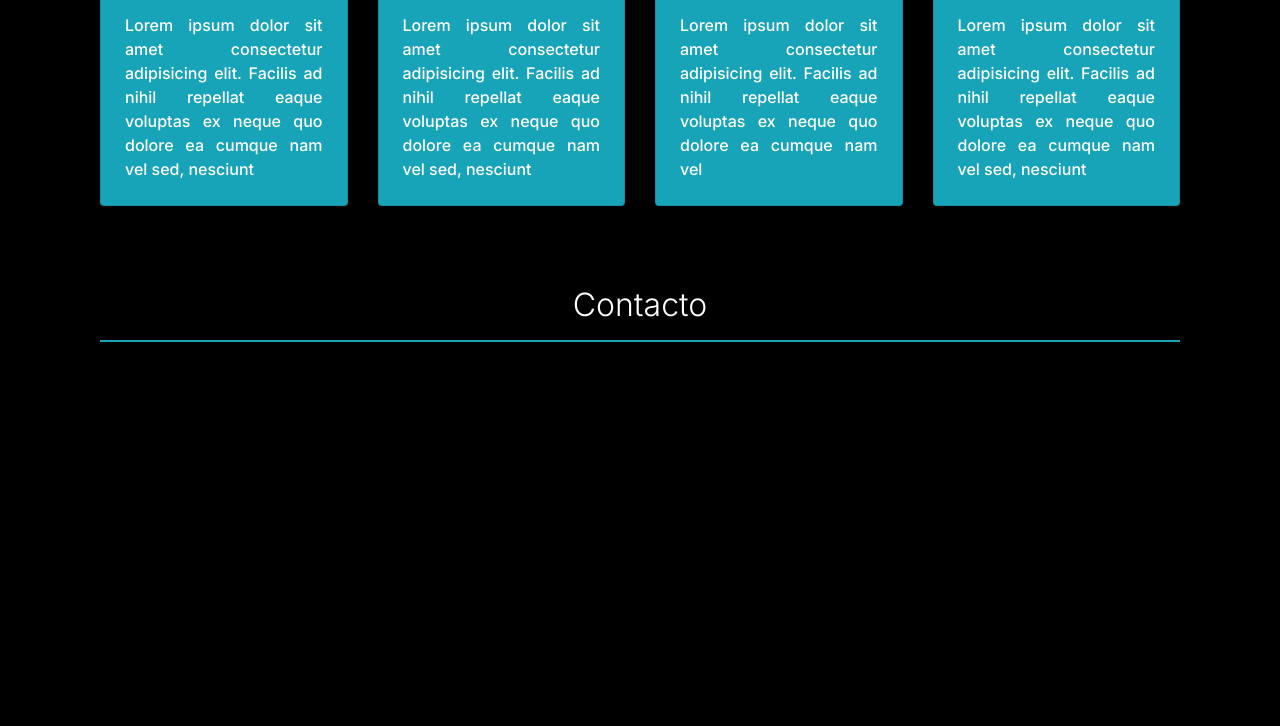
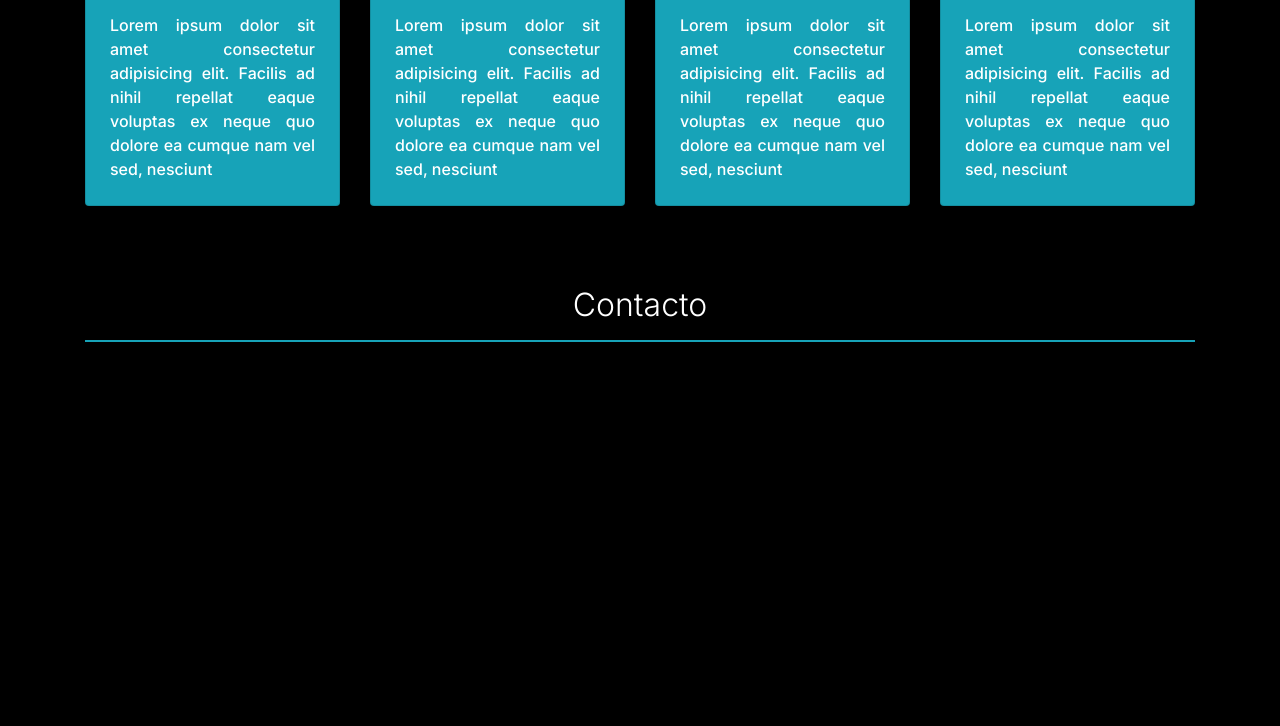
Before and after one commit to AlexisCH48/Prueba-viajes-chile, a plain HTML site: page index.html in a window 1280 px wide. Shown: the part 1914-2640 px from the top of the page. Drawn offline with nearby package versions, Linux system fonts and the light colour scheme; a script that the page names is missing.

Commit message:
Prueba-terminada

```diff
--- a/index.html
+++ b/index.html
@@ -102,7 +102,7 @@
         </section>
 
         <!--tarjetas-destacados------------------------------------------------->
-        <section id="destacados" class="container pt-3">
+        <section id="destacados" class="pt-3">
             <div class=" text-center text-white mt-3 py-4">
                 <h2>Destacados</h2>
                 <hr>
@@ -138,7 +138,7 @@
                             <div class="card-body text-justify">
                                 <h5 class="card-title p-1">Corporis quaerat magni ratione quam </h5>
                                 <div>
-                                    <p class="card-text p-1">Lorem ipsum dolor sit amet consectetur adipisicing elit. Facilis ad nihil repellat eaque voluptas ex neque quo dolore ea cumque nam vel</p>
+                                    <p class="card-text p-1">Lorem ipsum dolor sit amet consectetur adipisicing elit. Facilis ad nihil repellat eaque voluptas ex neque quo dolore ea cumque nam vel sed, nesciunt</p>
                                 </div>
                             </div>
                         </div>
@@ -160,7 +160,7 @@
         </section>
 
         <!--Formulario-contacto--------------------------------------->
-        <section id="contacto" class="container">
+        <section id="contacto">
             <div class=" text-center text-white mt-3 py-4">
                 <h2>Contacto</h2>
                 <hr>
```
